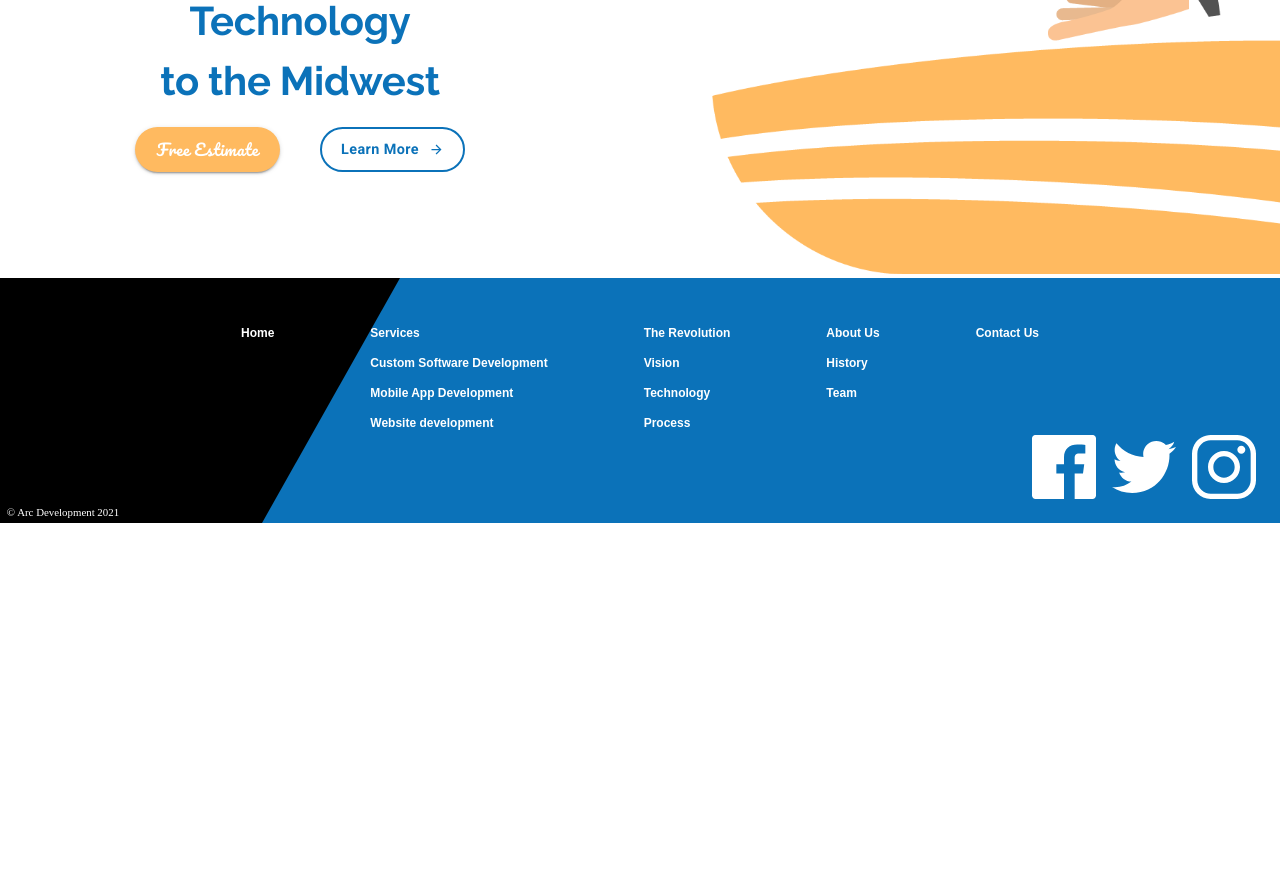
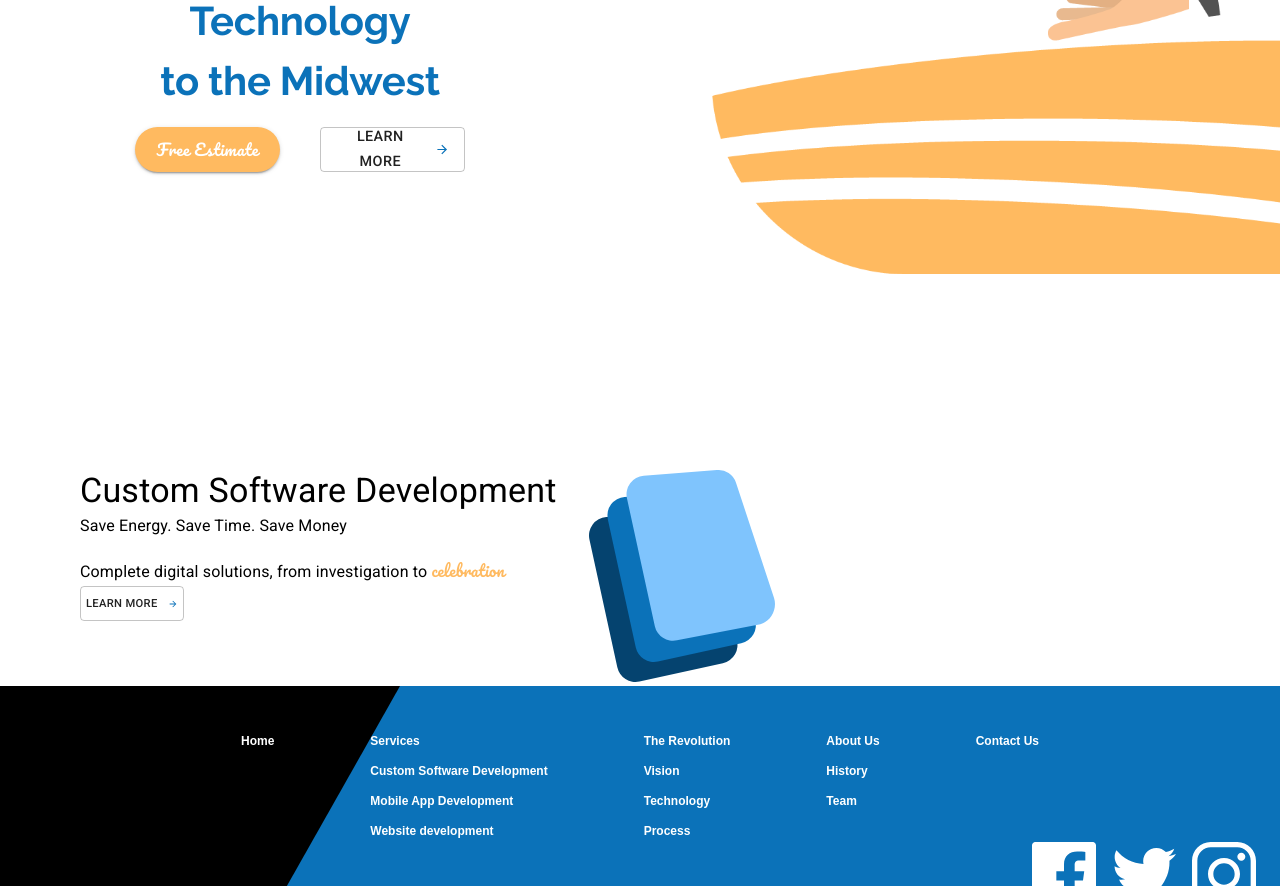
Before and after one commit to daw-maj-pl/arcdevelopment, a React (Create React App) app: page / in a window 1280 px wide. Shown: the part 320-1206 px from the top of the page. Before the commit the page ends 843 px from the top, so only its background shows below. Built offline with nearby package versions, Linux system fonts and the light colour scheme.

Commit message:
Create Services Block - Custom Software section

```diff
--- a/src/components/LandingPage.js
+++ b/src/components/LandingPage.js
@@ -4,8 +4,10 @@
 import Button from '@material-ui/core/Button';
 import ButtonArrow from './ui/ButtonArrow';
 import Typography from '@material-ui/core/Typography';
+import useMediaQuery from '@material-ui/core/useMediaQuery';
 
 import animationData from '../animations/landinganimation/data';
+import customSoftwareIcon from '../assets/Custom Software Icon.svg';
 
 const useStyles = makeStyles(theme => ({
   animation: {
@@ -32,16 +34,19 @@
     marginTop: '1em'
   },
   learnButtonHero: {
-    borderColor: theme.palette.common.blue,
-    color: theme.palette.common.blue,
-    borderWidth: 2,
-    textTransform: 'none',
-    borderRadius: 50,
-    fontFamily: 'Roboto',
-    fontWeight: 'bold',
+    ...theme.typography.learnButton,
     fontSize: '0.9rem',
     height: 45,
     width: 145
+  },
+  learnButton: {
+    ...theme.typography.learnButton,
+    fontSize: '0.7rem',
+    height: 35,
+    padding: 5,
+    [theme.breakpoints.down('sm')]: {
+      marginBottom: '2em'
+    }
   },
   mainContainer: {
     marginTop: '5em',
@@ -58,12 +63,32 @@
     [theme.breakpoints.down('xs')]: {
       marginLeft: 0
     }
+  },
+  specialText: {
+    fontFamily: 'Pacifico',
+    color: theme.palette.common.orange
+  },
+  subtitle: {
+    marginBottom: '1em'
+  },
+  icon: {
+    marginLeft: '2em',
+    [theme.breakpoints.down('xs')]: {
+      marginLeft: 0
+    }
+  },
+  serviceContainer: {
+    marginTop: '12em',
+    [theme.breakpoints.down('sm')]: {
+      padding: 25
+    }
   }
 }));
 
 export default function LandingPage() {
   const classes = useStyles();
   const theme = useTheme();
+  const matchesSM = useMediaQuery(theme.breakpoints.down('sm'));
 
   const defaultOptions = {
     loop: true,
@@ -77,6 +102,8 @@
   return (
     <Grid container direction="column" className={classes.mainContainer}>
       <Grid item>
+        {' '}
+        {/*-----Hero Block-----*/}
         <Grid
           container
           justifyContent="flex-end"
@@ -102,8 +129,12 @@
               </Grid>
               <Grid item>
                 <Button variant="outlined" className={classes.learnButtonHero}>
-                  <span style={{marginRight: 10}}>Learn More</span>
-                  <ButtonArrow width={15} height={15} fill={theme.palette.common.blue} />
+                  <span style={{ marginRight: 10 }}>Learn More</span>
+                  <ButtonArrow
+                    width={15}
+                    height={15}
+                    fill={theme.palette.common.blue}
+                  />
                 </Button>
               </Grid>
             </Grid>
@@ -113,6 +144,48 @@
           </Grid>
         </Grid>
       </Grid>
+      <Grid item>
+        {' '}
+        {/*-----Services Block-----*/}
+        <Grid
+          container
+          direction="row"
+          justifyContent={matchesSM ? 'center' : undefined}
+          className={classes.serviceContainer}
+        >
+          <Grid
+            item
+            style={{
+              marginLeft: matchesSM ? 0 : '5em',
+              textAlign: matchesSM ? 'center' : undefined
+            }}
+          >
+            <Typography variant="h4">Custom Software Development</Typography>
+            <Typography variant="subtitle1" className={classes.subtitle}>
+              Save Energy. Save Time. Save Money
+            </Typography>
+            <Typography variant="subtitle1">
+              Complete digital solutions, from investigation to{' '}
+              <span className={classes.specialText}>celebration</span>
+            </Typography>
+            <Button variant="outlined" className={classes.learnButton}>
+              <span style={{ marginRight: 10 }}>Learn More</span>
+              <ButtonArrow
+                width={10}
+                height={10}
+                fill={theme.palette.common.blue}
+              />
+            </Button>
+          </Grid>
+          <Grid item>
+            <img
+              className={classes.icon}
+              alt="custom software icon"
+              src={customSoftwareIcon}
+            />
+          </Grid>
+        </Grid>
+      </Grid>
     </Grid>
   );
 }
```
